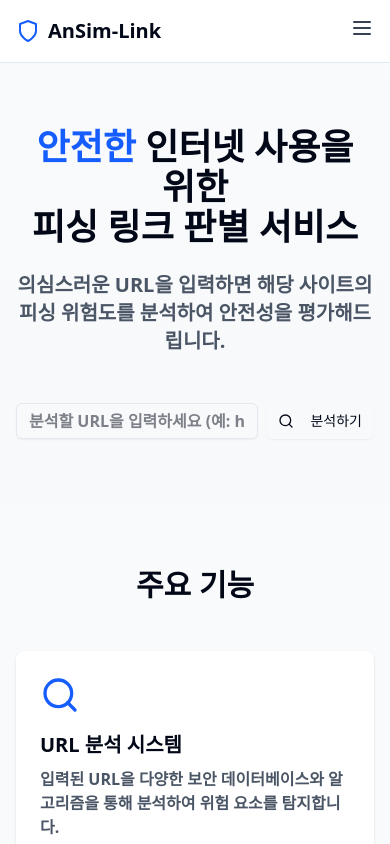
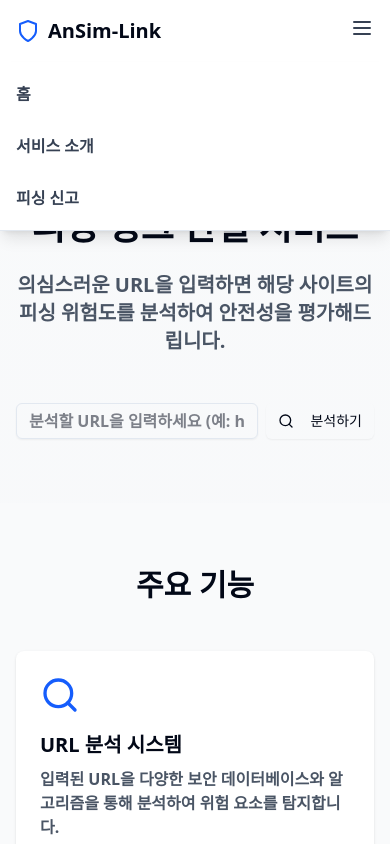
Before and after one commit to MojitoBar/AnSimLink, a Next.js app: page / in a window 390 px wide. Both pictures are taken after a click on the button "메뉴 열기". Shown: the top 844 px of the page. Built offline with nearby package versions, Linux system fonts and the light colour scheme.

Commit message:
feat: nav 메뉴 수정

```diff
--- a/src/components/header.tsx
+++ b/src/components/header.tsx
@@ -1,9 +1,18 @@
+"use client";
+
 import Link from 'next/link';
 import { FiShield } from 'react-icons/fi';
+import { useState } from 'react';
 
 export function Header() {
+    const [isMenuOpen, setIsMenuOpen] = useState(false);
+
+    const toggleMenu = () => {
+        setIsMenuOpen(!isMenuOpen);
+    };
+
     return (
-        <header className="border-b bg-white">
+        <header className="border-b bg-white relative">
             <div className="container mx-auto px-4 py-4 flex justify-between items-center">
                 <Link href="/" className="flex items-center space-x-2">
                     <FiShield className="h-6 w-6 text-blue-600" />
@@ -23,14 +32,35 @@ export function Header() {
                 </nav>
 
                 <div className="md:hidden">
-                    {/* 모바일 메뉴 버튼 (실제 구현 시 토글 기능 추가) */}
-                    <button className="text-gray-700">
+                    {/* 모바일 메뉴 버튼 */}
+                    <button
+                        className="text-gray-700 z-20 relative"
+                        onClick={toggleMenu}
+                        aria-label="메뉴 열기"
+                    >
                         <svg xmlns="http://www.w3.org/2000/svg" className="h-6 w-6" fill="none" viewBox="0 0 24 24" stroke="currentColor">
                             <path strokeLinecap="round" strokeLinejoin="round" strokeWidth={2} d="M4 6h16M4 12h16M4 18h16" />
                         </svg>
                     </button>
                 </div>
             </div>
+
+            {/* 모바일 메뉴 */}
+            {isMenuOpen && (
+                <div className="md:hidden absolute top-full left-0 right-0 bg-white border-b shadow-lg z-10">
+                    <div className="container mx-auto px-4 py-3 flex flex-col space-y-3">
+                        <Link href="/" className="text-gray-700 hover:text-blue-600 py-2">
+                            홈
+                        </Link>
+                        <Link href="/about" className="text-gray-700 hover:text-blue-600 py-2">
+                            서비스 소개
+                        </Link>
+                        <Link href="/report" className="text-gray-700 hover:text-blue-600 py-2">
+                            피싱 신고
+                        </Link>
+                    </div>
+                </div>
+            )}
         </header>
     );
 }
```
